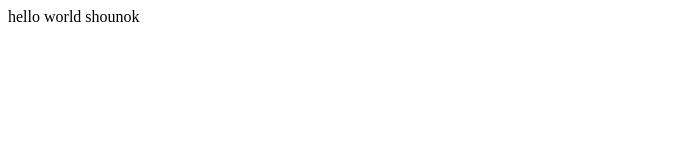
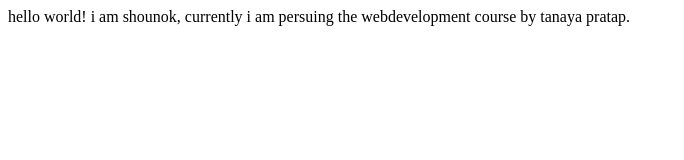
Before and after one commit to shounokdatta/myProject, a plain HTML site: page index.html in a window 1280 px wide. Shown: the whole page, without its empty margins (0-684 px from the left). Drawn offline with Linux system fonts and the light colour scheme.

Commit message:
doc: add redme file and edit html file

```diff
--- a/index.html
+++ b/index.html
@@ -6,6 +6,6 @@
     <title>Document</title>
 </head>
 <body>
-    hello world shounok
+    hello world! i am shounok, currently i am persuing the webdevelopment course by tanaya pratap.
 </body>
 </html>
```
Also changed, not shown: 1 other file.
